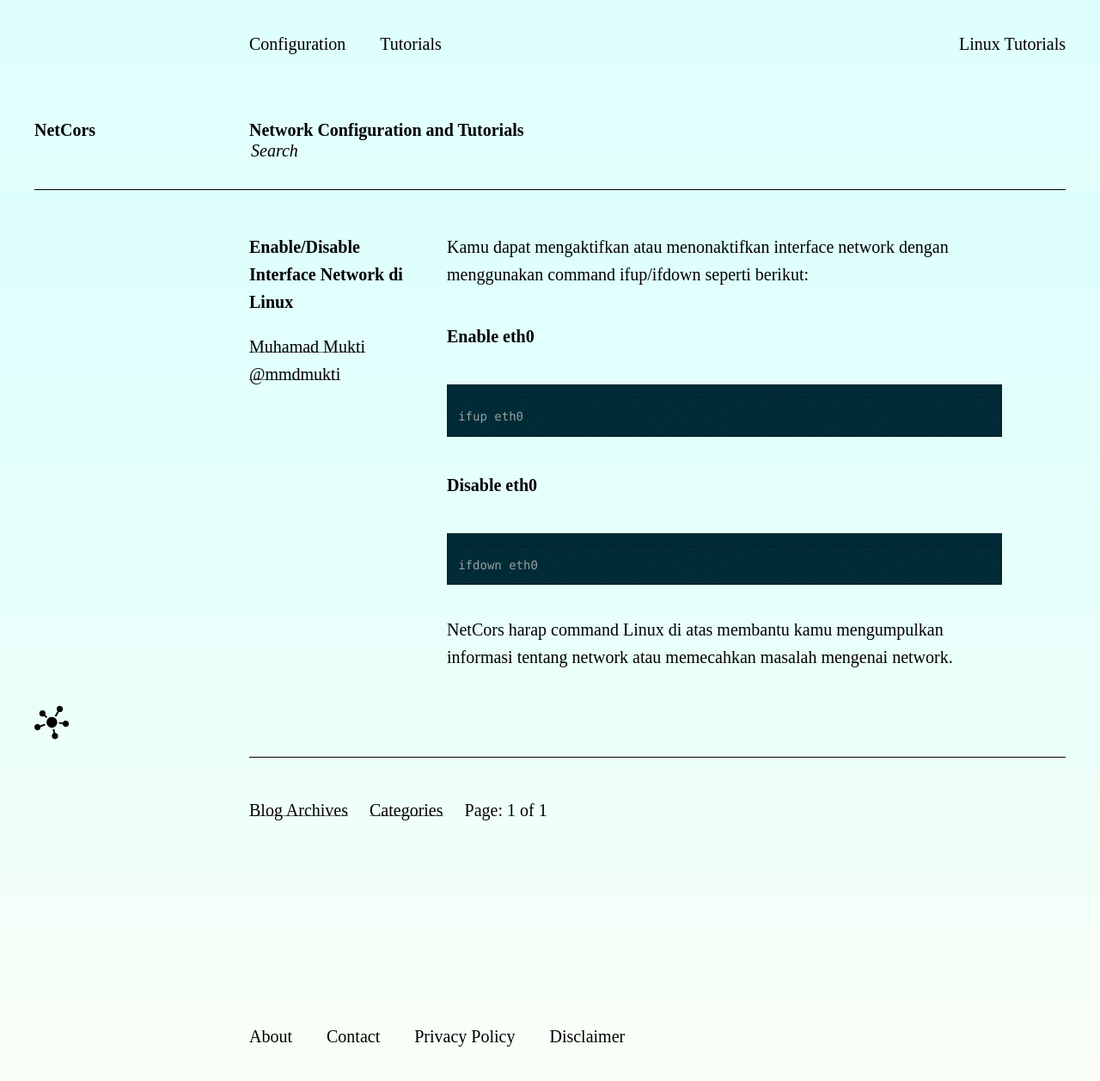
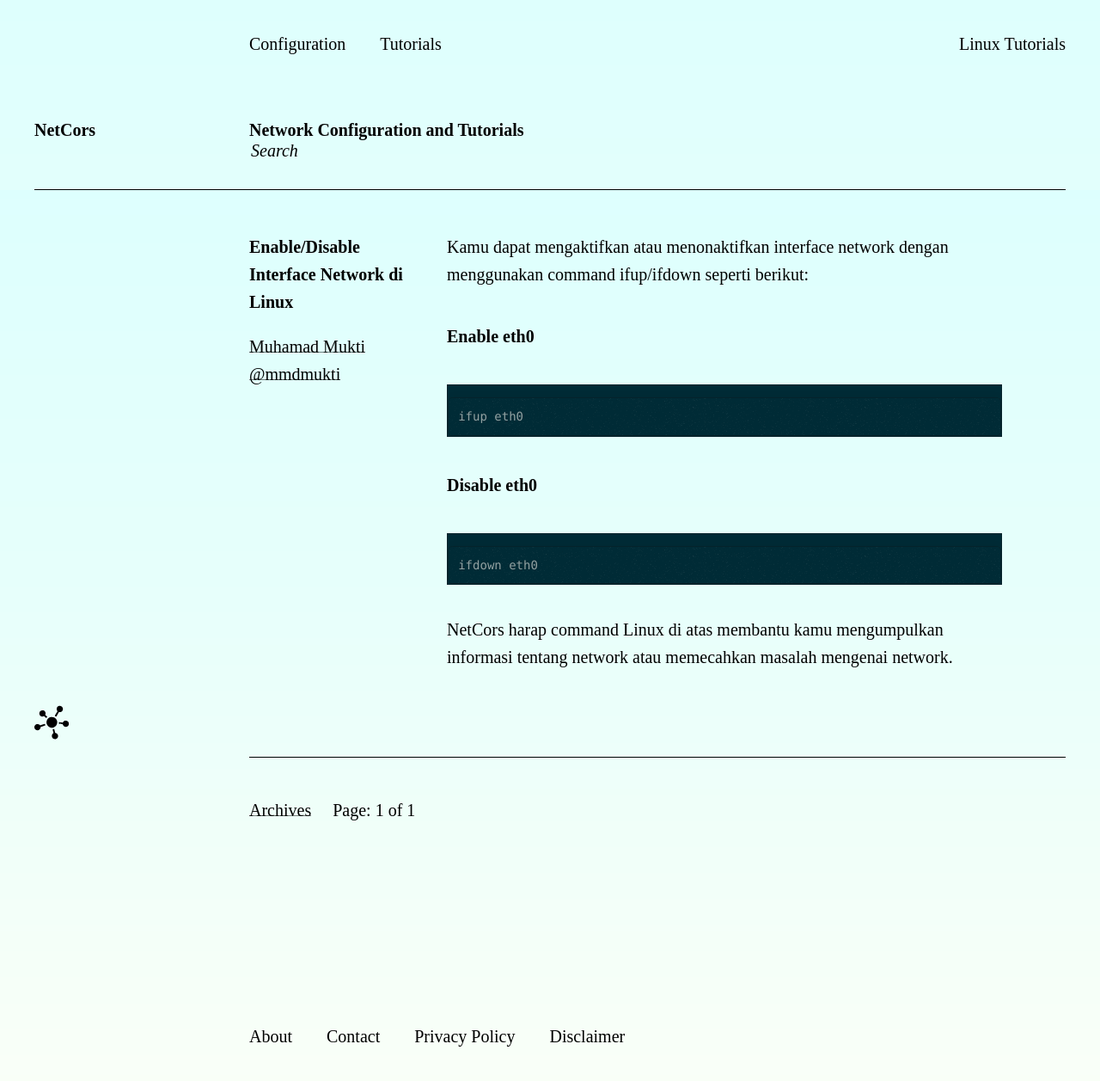
Before and after one commit to netcors/netcors.github.io, a Jekyll site: the page built from index.html, in a window 1280 px wide. Shown: the whole page at 86% size. Built offline with Jekyll 4.4.1, drawn with Linux system fonts in a browser that asks for light colours; the list of posts is cut into pages by our own code.

Commit message:
Edit archives

```diff
--- a/index.html
+++ b/index.html
@@ -12,8 +12,7 @@ layout: default
   {% endfor %}
 
   <div class="pagination">
-    <a href="/blog/archives">Blog Archives</a>
-    <a href="/blog/categories">Categories</a>
+    <a href="/archives">Archives</a>
 
     {% if paginator.previous_page %}
       <a href="{{ paginator.previous_page_path }}" class="previous">Previous</a>
```
